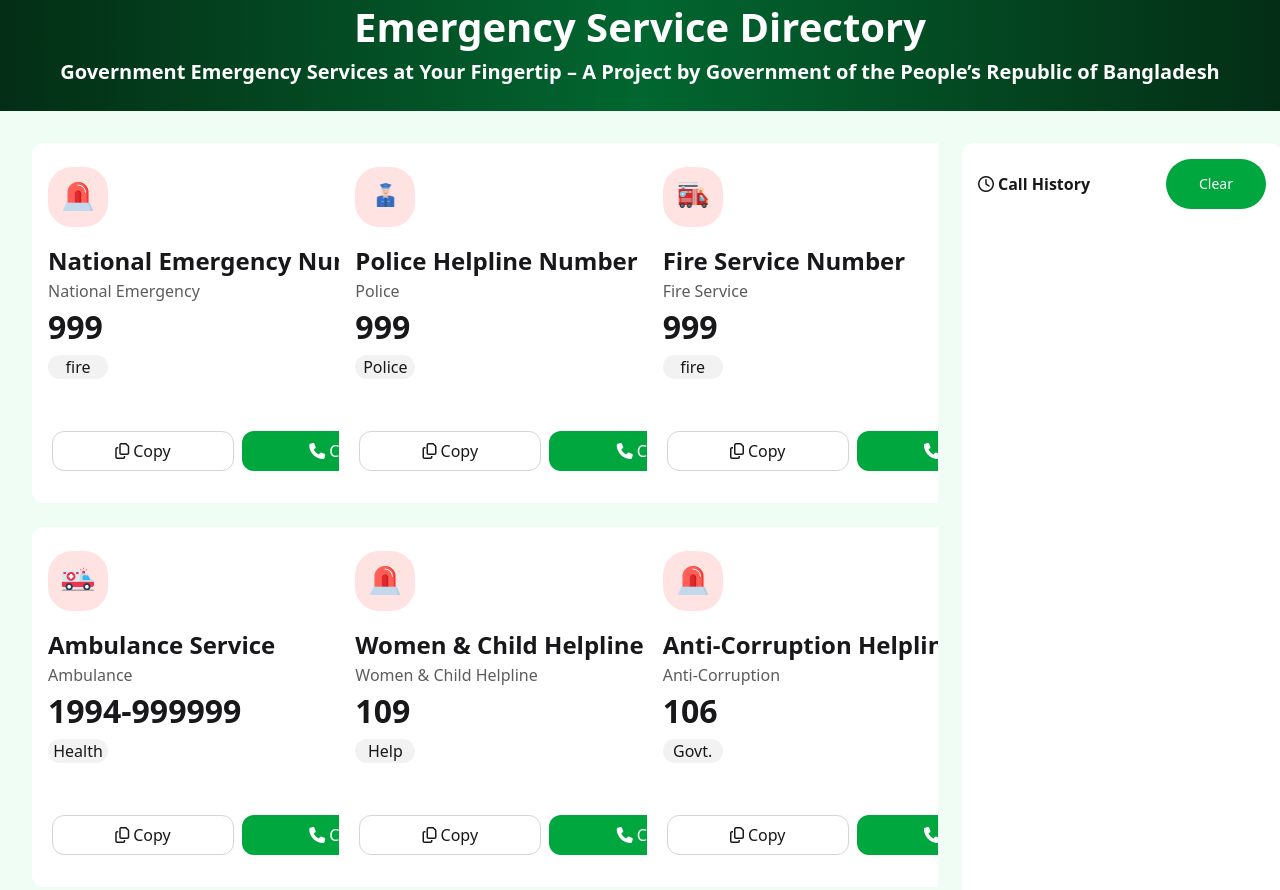
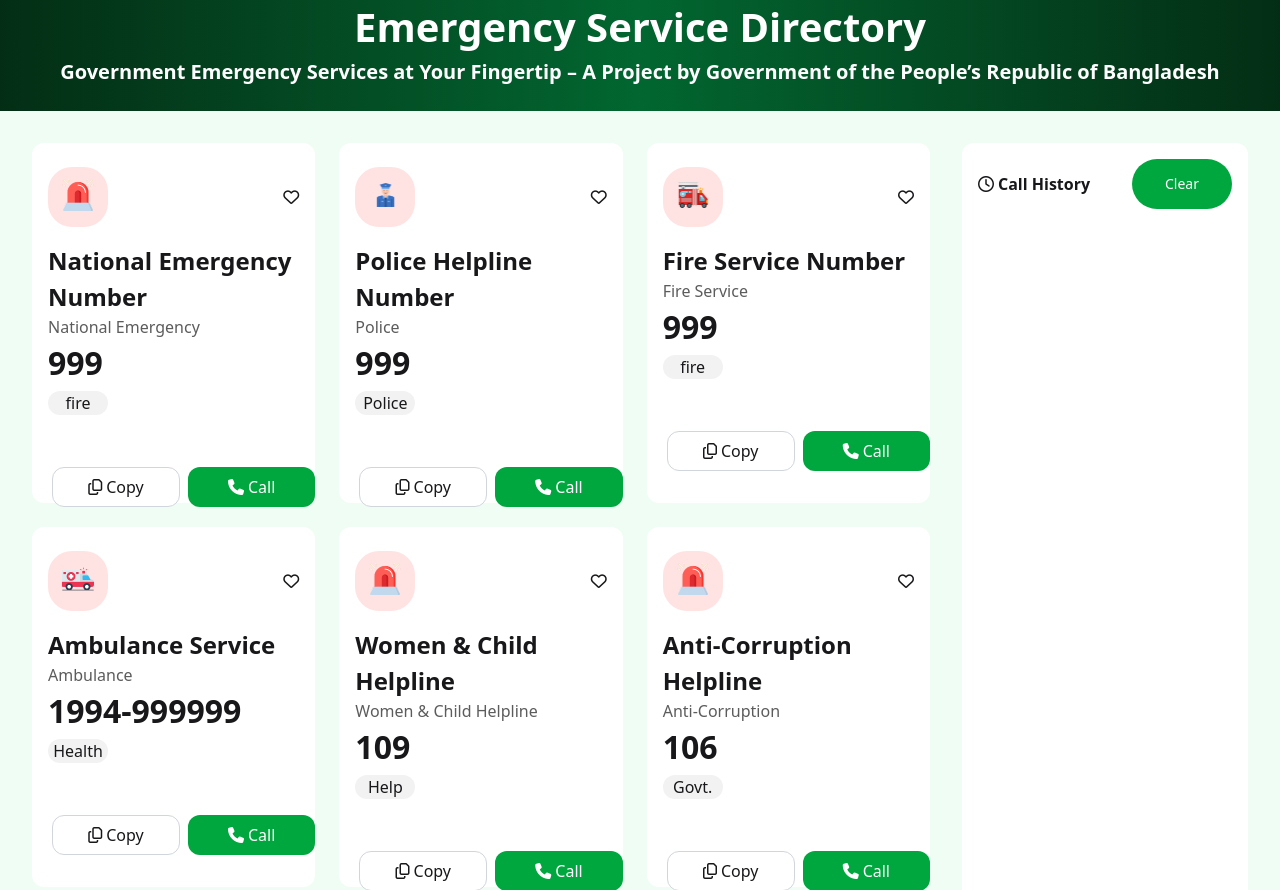
Before and after one commit to codeerro/Emergency_service_of_bd, a plain HTML site: page index.html in a window 1280 px wide. Shown: the part 210-1100 px from the top of the page. Drawn offline with nearby package versions, Linux system fonts and the light colour scheme.

Commit message:
done with all the requirements

```diff
--- a/index.html
+++ b/index.html
@@ -11,8 +11,9 @@
 </head>
 
 <body>
-  <header>
+
     <!--NAVBAR-->
+    <header>
     <div class="nav-header flex flex-col sm:flex-row justify-between mt-3 ">
       <div class="nav-parent flex gap-3 ml-2 ">
         <img src="./assets/logo.png" alt="" class="mt-3 h-[50px] w-[50px] ">
@@ -58,7 +59,7 @@
 
       <!-- Card 1 -->
 
-      <div class="card bg-white rounded-xl w-[436px] h-[360px] pt-2">
+      <div class="card bg-white rounded-xl  h-[360px] pt-2">
         <div class="img-fav flex justify-between m-4">
           <div class="for-container-of-img bg-[#FFE3E2] h-[60px] w-[60px] rounded-3xl flex justify-center">
             <img src="./assets/emergency.png" alt="" class="w-[32px] h-[32px] mt-3">
@@ -80,7 +81,7 @@
         </div>
       </div>
       <!-- Card 2 -->
-      <div class="card bg-white rounded-xl w-[436px] h-[360px] pt-2">
+      <div class="card bg-white rounded-xl h-[360px] pt-2">
         <div class="img-fav flex justify-between m-4">
           <div class="for-container-of-img bg-[#FFE3E2] h-[60px] w-[60px] rounded-3xl flex justify-center">
             <img src="./assets/police.png" alt="" class="w-[32px] h-[32px] mt-3">
@@ -103,7 +104,7 @@
       </div>
 
       <!-- Card 3 -->
-      <div class="card bg-white rounded-xl w-[436px] h-[360px] pt-2">
+      <div class="card bg-white rounded-xl  h-[360px] pt-2">
         <div class="img-fav flex justify-between m-4">
           <div class="for-container-of-img bg-[#FFE3E2] h-[60px] w-[60px] rounded-3xl flex justify-center">
             <img src="./assets/fire-service.png" alt="" class="w-[32px] h-[32px] mt-3">
@@ -126,7 +127,7 @@
       </div>
 
       <!-- Card 4 -->
-      <div class="card bg-white rounded-xl w-[436px] h-[360px] pt-2">
+      <div class="card bg-white rounded-xl  h-[360px] pt-2">
         <div class="img-fav flex justify-between m-4">
           <div class="for-container-of-img bg-[#FFE3E2] h-[60px] w-[60px] rounded-3xl flex justify-center">
             <img src="./assets/ambulance.png" alt="" class="w-[32px] h-[32px] mt-3">
@@ -149,7 +150,7 @@
       </div>
 
       <!-- Card 5 -->
-      <div class="card bg-white rounded-xl w-[436px] h-[360px] pt-2">
+      <div class="card bg-white rounded-xl  h-[360px] pt-2">
         <div class="img-fav flex justify-between m-4">
           <div class="for-container-of-img bg-[#FFE3E2] h-[60px] w-[60px] rounded-3xl flex justify-center">
             <img src="./assets/emergency.png" alt="" class="w-[32px] h-[32px] mt-3">
@@ -172,7 +173,7 @@
       </div>
 
       <!-- Card 6 -->
-      <div class="card bg-white rounded-xl w-[436px] h-[360px] pt-2">
+      <div class="card bg-white rounded-xl  h-[360px] pt-2">
         <div class="img-fav flex justify-between m-4">
           <div class="for-container-of-img bg-[#FFE3E2] h-[60px] w-[60px] rounded-3xl flex justify-center">
             <img src="./assets/emergency.png" alt="" class="w-[32px] h-[32px] mt-3">
@@ -195,7 +196,7 @@
       </div>
 
       <!-- Card 7 -->
-      <div class="card bg-white rounded-xl w-[436px] h-[360px] pt-2">
+      <div class="card bg-white rounded-xl  h-[360px] pt-2">
         <div class="img-fav flex justify-between m-4">
           <div class="for-container-of-img bg-[#FFE3E2] h-[60px] w-[60px] rounded-3xl flex justify-center">
             <img src="./assets/emergency.png" alt="" class="w-[32px] h-[32px] mt-3">
@@ -218,7 +219,7 @@
       </div>
 
       <!-- Card 8 -->
-      <div class="card bg-white rounded-xl w-[436px] h-[360px] pt-2">
+      <div class="card bg-white rounded-xl h-[360px] pt-2">
         <div class="img-fav flex justify-between m-4">
           <div class="for-container-of-img bg-[#FFE3E2] h-[60px] w-[60px] rounded-3xl flex justify-center">
             <img src="./assets/emergency.png" alt="" class="w-[32px] h-[32px] mt-3">
@@ -241,7 +242,7 @@
       </div>
 
       <!-- Card 9 -->
-      <div class="card bg-white rounded-xl w-[436px] h-[360px] pt-2">
+      <div class="card bg-white rounded-xl  h-[360px] pt-2">
         <div class="img-fav flex justify-between m-4">
           <div class="for-container-of-img bg-[#FFE3E2] h-[60px] w-[60px] rounded-3xl flex justify-center">
             <img src="./assets/emergency.png" alt="" class="w-[32px] h-[32px] mt-3">
@@ -265,7 +266,7 @@
 
     </div>
 
-    <div class="bg-white rounded-xl p-4 w-80 ">
+    <div class="bg-white rounded-xl p-4  ">
       <!-- Header -->
       <div class="flex justify-between items-center mb-4">
         <div class="flex items-center space-x-2">
```
